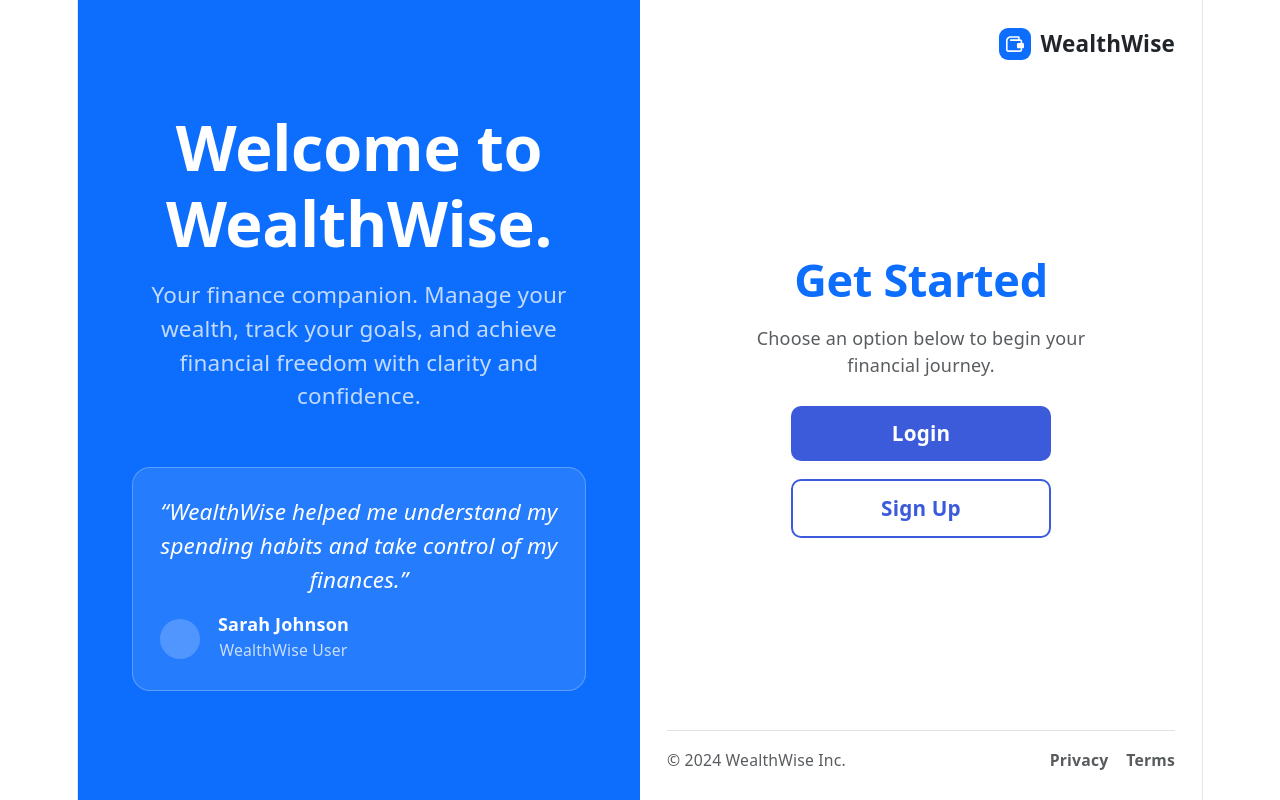
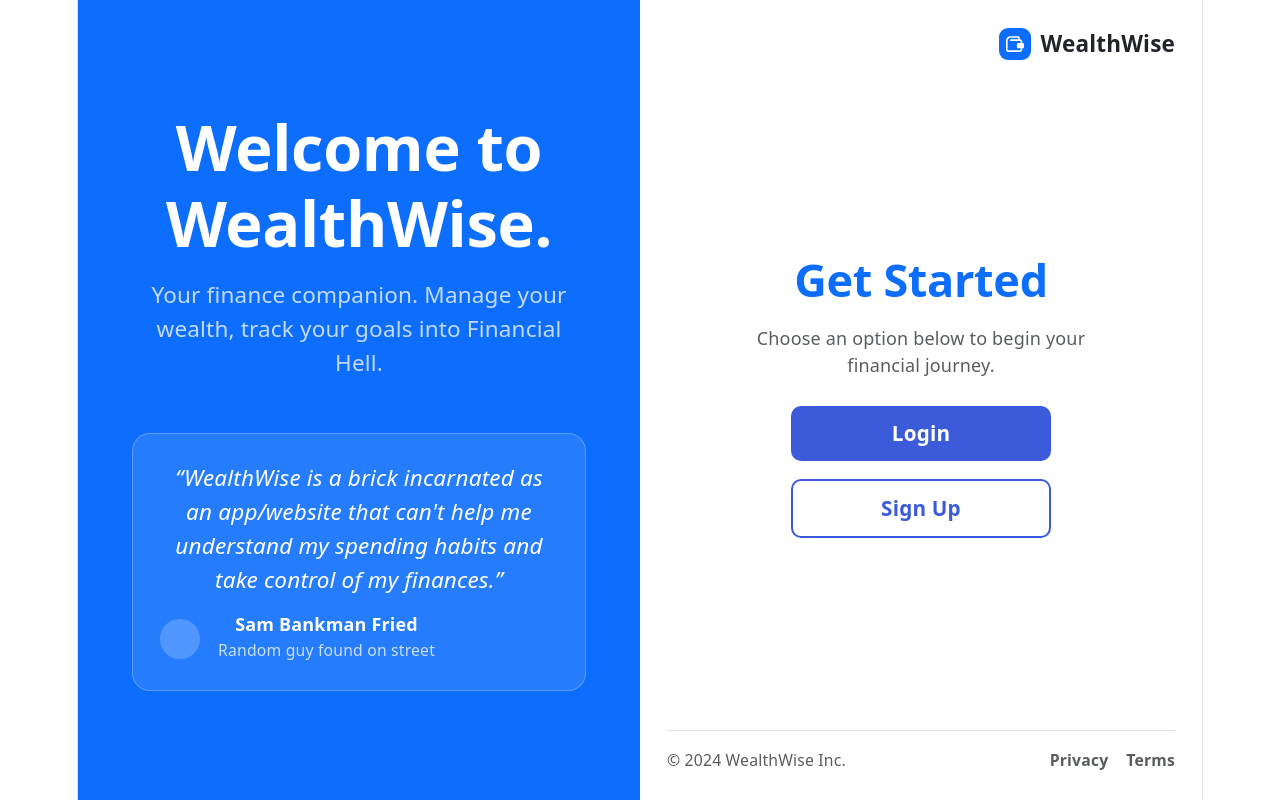
Before and after one commit to Deiimante/pavasarioProjektasVilniusa, a React (Vite) app in the folder projektas/: page / in a window 1280 px wide. Built offline with nearby package versions, Linux system fonts and the light colour scheme.

Commit message:
logo fixed

```diff
--- a/projektas/src/pages/Home.jsx
+++ b/projektas/src/pages/Home.jsx
@@ -16,14 +16,13 @@ const Home = () => {
             </h1>
 
             <p className="lead opacity-75 mb-5">
-              Your finance companion. Manage your wealth, track your goals,
-              and achieve financial freedom with clarity and confidence.
+              Your finance companion. Manage your wealth, track your goals into Financial Hell.
             </p>
 
             {/* Testimonial */}
             <div className="bg-white p-4 bg-opacity-10 border border-white border-opacity-25 rounded-4">
               <p className="fst-italic fs-5 mb-3">
-                “WealthWise helped me understand my spending habits and take control of my finances.”
+                “WealthWise is a brick incarnated as an app/website that can't help me understand my spending habits and take control of my finances.”
               </p>
               <div className="d-flex align-items-center gap-3">
                 <div
@@ -31,8 +30,8 @@ const Home = () => {
                   style={{ width: "40px", height: "40px", opacity: "0.2" }}
                 ></div>
                 <div>
-                  <h6 className="mb-0 fw-bold">Sarah Johnson</h6>
-                  <small className="opacity-75">WealthWise User</small>
+                  <h6 className="mb-0 fw-bold">Sam Bankman Fried</h6>
+                  <small className="opacity-75">Random guy found on street</small>
                 </div>
               </div>
             </div>
```
